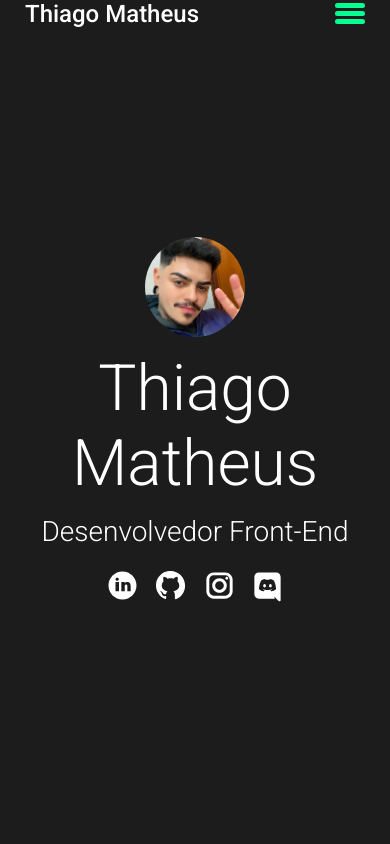
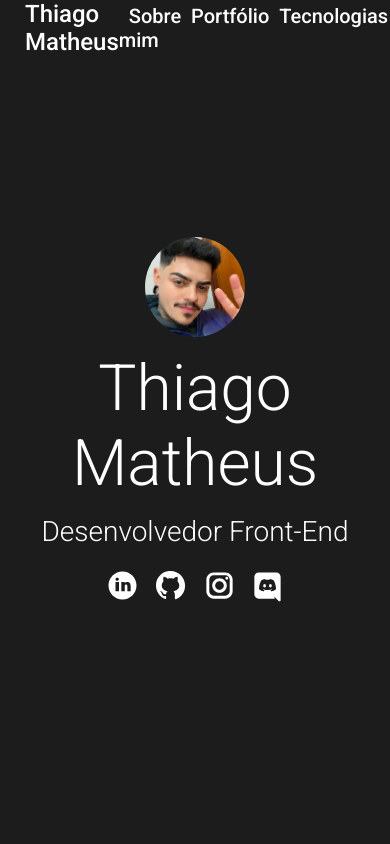
Before and after one commit to Thiagomatheus12/portfolio, an Angular app: page / in a window 390 px wide. Shown: the top 844 px of the page. Built offline with nearby package versions, Linux system fonts and the light colour scheme.

Commit message:
:sparkles: feat- css responsivo

```diff
--- a/src/app/shared/components/header/header.component.html
+++ b/src/app/shared/components/header/header.component.html
@@ -10,22 +10,7 @@
             <a class="header__link" [href]="'#' + menu.id">{{ menu.label }}</a>
           </li>
         </ul>
-
-        <div class="header__hamburger">
-          <input type="checkbox" id="checkbox-menu" (click)="switchModal()">
-          <label for="checkbox-menu">
-            <span></span>
-            <span></span>
-            <span></span>
-          </label>
-        </div>
       </div>
     </div>
   </div>
 </div>
-<div class="modal modal__animation" *ngIf="showModal">
-  <ul class="modal__list">
-    <li class="modal__item" *ngFor="let menu of menus"><a class="modal__link" (click)="navigate(menu.id)">{{ menu.label }}</a></li>
-  </ul>
-</div>
-<div class="modal__overlay" *ngIf="showModal"></div>
--- a/src/app/shared/components/header/header.component.scss
+++ b/src/app/shared/components/header/header.component.scss
@@ -32,11 +32,6 @@
   }
 
   .header__menu {
-    display: flex;
-    z-index: 3;
-  }
-
-  .header__menu {
     .header__link {
       font-family: "Roboto", "Helvetica", "Arial", sans-serif;
       font-weight: 500;
@@ -49,17 +44,8 @@
     }
   }
 
-  .header__hamburger {
-    display: none;
-  }
+  @media (max-width: 425px) {
 
-  @media (max-width: 425px) {
-    .header__list {
-      display: none;
-    }
-    .header__hamburger {
-      display: block;
-    }
   }
 
   @media (max-width: 425px) {
@@ -73,54 +59,3 @@
     }
   }
 }
-
-.modal {
-  background: #fff;
-  width: 50%;
-  height: 100%;
-  display: flex;
-  position: fixed;
-  left: 15%;
-  padding: 4rem 3rem;
-  z-index: 1;
-
-
-  .modal__list {
-    list-style: none;
-  }
-
-  .modal__item {
-    font-size: 1.5rem;
-  }
-
-  .modal__link {
-    text-transform: uppercase;
-    font-weight: bold;
-    color: #000;
-  }
-
-}
-
-.modal__overlay {
-  background-color: #000;
-  height: 100vh;
-  left: 0;
-  opacity: 0.6;
-  position: fixed;
-  top: 0;
-  width: 100%;
-}
-
-.modal__animation {
-  animation: fadeInRight 0.75s ease-in-out;
-}
-
-@keyframes fadeInRight {
-  from {
-    opacity: 0;
-    transform: translateX(300px);
-  }
-  to {
-    opacity: 1;
-  }
-}
--- a/src/app/shared/components/header/header.component.ts
+++ b/src/app/shared/components/header/header.component.ts
@@ -13,21 +13,13 @@ export class HeaderComponent implements OnInit {
     { label: 'Tecnologias', id: 'technologies' }
   ]
 
-  showModal = false;
-
   constructor() { }
 
   ngOnInit(): void {
   }
 
-  switchModal(): void {
-    this.showModal = !this.showModal;
-  }
-
-
   navigate(idElement: string): void {
     location.href = "#" + idElement;
-    document.getElementById('checkbox-menu')?.click();
   }
 
 }
--- a/src/styles.scss
+++ b/src/styles.scss
@@ -23,56 +23,3 @@ html {
   max-width: 1280px;
   margin: 0 auto;
 }
-
-.header__hamburger {
-  #checkbox-menu {
-    position: absolute;
-    opacity: 0;
-  }
-
-  label {
-    cursor: pointer;
-    position: relative;
-    display: block;
-    height: 22px;
-    width: 30px;
-  }
-
-  label span {
-    position: absolute;
-    display: block;
-    height: 5px;
-    width: 100%;
-    border-radius: 30px;
-    background: #05ff90;
-    transition: 0.25s ease-in-out;
-  }
-
-  label span:nth-child(1) {
-    top: 0;
-  }
-
-  label span:nth-child(2) {
-    top: 8px;
-  }
-
-  label span:nth-child(3) {
-    top: 16px;
-  }
-
-  #checkbox-menu:checked + label span:nth-child(1) {
-    transform: rotate(-45deg);
-    top: 8px;
-    background: red;
-  }
-
-  #checkbox-menu:checked + label span:nth-child(2) {
-    opacity: 0;
-  }
-
-  #checkbox-menu:checked + label span:nth-child(3) {
-    transform: rotate(45deg);
-    top: 8px;
-    background: red;
-  }
-}
```
